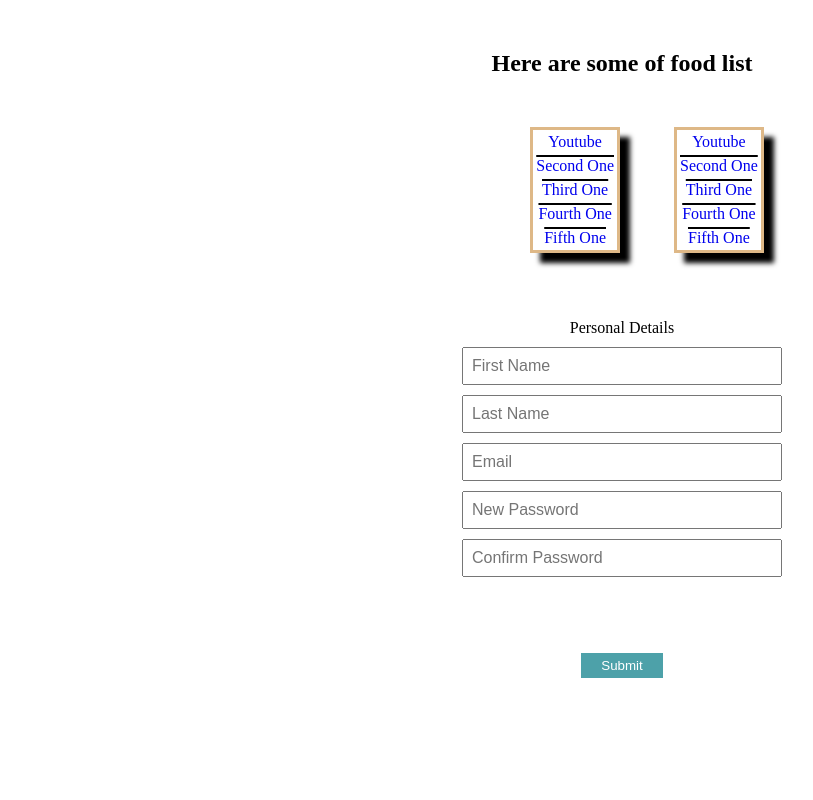
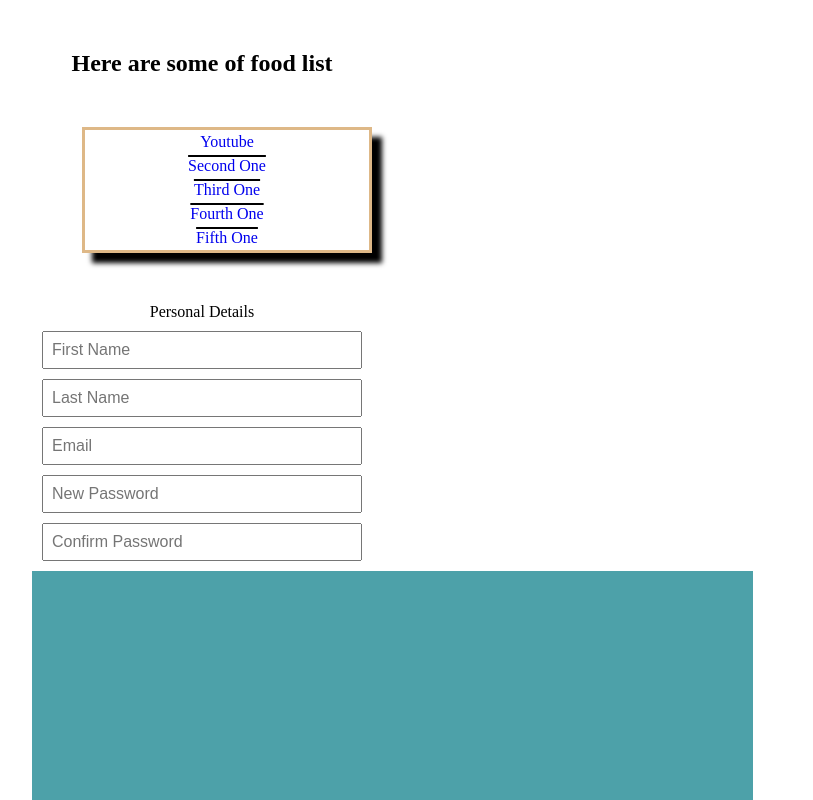
Before and after one commit to Ik-Riyad/html-and-css-practice, a plain HTML site: page index.html in a window 1280 px wide. Shown: the top 800 px of the page, without its empty margins (18-831 px from the left). Drawn offline with Linux system fonts and the light colour scheme.

Commit message:
after some changed

```diff
--- a/index.html
+++ b/index.html
@@ -12,7 +12,7 @@
 <body>
     <div class="container">
         <label for="name"><h2>Here are some of food list</h2></label>
-        <form action="" class="container2">
+        <div class="container2">
             <ul >
                 <li class="cd">
                     <a href="https://www.youtube.com/" target="_blank">Youtube</a>
@@ -30,26 +30,7 @@
                     <a href="#">Fifth One</a>
                 </li>
             </ul>
-        </form>
-        <form action="" class="container2">
-            <ol>
-                <li class="cd">
-                    <a href="https://www.youtube.com/" target="_blank">Youtube</a>
-                </li>
-                <li class="pd">
-                    <a href="#">Second One</a>
-                </li>
-                <li class="pd">
-                    <a href="#">Third One</a>
-                </li>
-                <li class="pd">
-                    <a href="#">Fourth One</a>
-                </li>
-                <li class="pd">
-                    <a href="#">Fifth One</a>
-                </li>
-            </ol>
-        </form>
+        </div>
         <div class="fillup">
             <form action="" class="lbl">
                 <label for="" class="">Personal Details</label>
@@ -58,9 +39,10 @@
                 <input type="email" placeholder="Email" class="name">
                 <input type="password" placeholder="New Password" class="name">
                 <input type="password" placeholder="Confirm Password" class="name">
+
             </form>
+            <button class="btn">Submit</button>
         </div>
-        <button class="btn">Submit</button>
     </div>
 </body>
 
--- a/style/style.css
+++ b/style/style.css
@@ -7,12 +7,11 @@
 .container{
     margin: 50px;
     text-align: center;
+    display: inline-block;
 }
 .container2{
-    display: inline-block;
     margin-left: 50px;
     margin-top: 50px;
-    flex-direction: column-reverse;
     border: 3px solid burlywood;
     box-shadow: 10px 10px 5px black;
 
@@ -33,13 +32,8 @@ a:hover{
     text-decoration: none;
 }
 /* Centering the form in the container */
-.fillup {
-    display: flex;
-    flex-direction: column;
-    justify-content: center;
-    align-items: center;
-    height: 50vh;
-    /* margin-top: 20px; */
+.fillup{
+    margin-top: 50px;
 }
 .name{
     display: block;
@@ -49,8 +43,9 @@ a:hover{
     font-size: 16px;
 }
 .btn{
-    padding: 5px 20px;
+    padding:  100%;
     background: #4DA1A9;
     color: white;
     border: none;
+    position: relative;
 }
```
